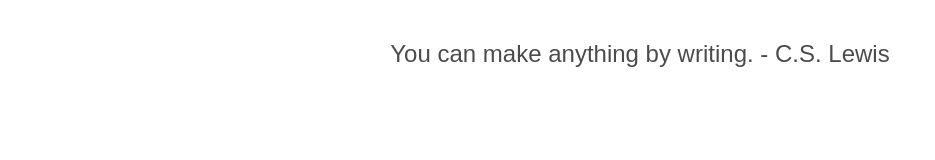
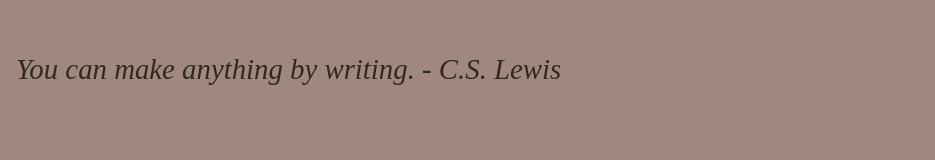
Before and after one commit to pri227/Quote-widget, a plain HTML site: page index.html in a window 1280 px wide. Shown: the whole page, without its empty margins (0-935 px from the left). Drawn offline with Linux system fonts and the light colour scheme.

Commit message:
Update index.html

```diff
--- a/index.html
+++ b/index.html
@@ -10,9 +10,61 @@
 
   <style>
 
-    body { font-family: sans-serif; text-align: center; padding: 2em; }
+    body {
 
-    #quote { font-size: 1.5em; transition: opacity 0.5s; }
+      background-color: #A1887F;
+
+      color: #000000;
+
+      font-family: 'Crimson Text', serif;
+
+      text-align: center;
+
+      padding: 3em 1em;
+
+      margin: 0;
+
+      height: 100vh;
+
+      display: flex;
+
+      justify-content: centre;
+
+      align-items: centre;
+
+    }
+
+    #quote {
+
+      font-size: 1.8em;
+
+      transition: opacity 0.5s;
+
+      max-width: 600px;
+
+      line-height: 1.5em;
+
+      font-family: 'Cormorant Garamond', serif;
+
+      font-style: italic;
+
+    }
+
+    .author {
+
+      display: block;
+
+      margin-top: 1em;
+
+      font-size: 1em;
+
+      font-family: 'Crimson Text', serif;
+
+      font-style: normal;
+
+      color: #1a1a1a;
+
+    }
 
   </style>
 
```
